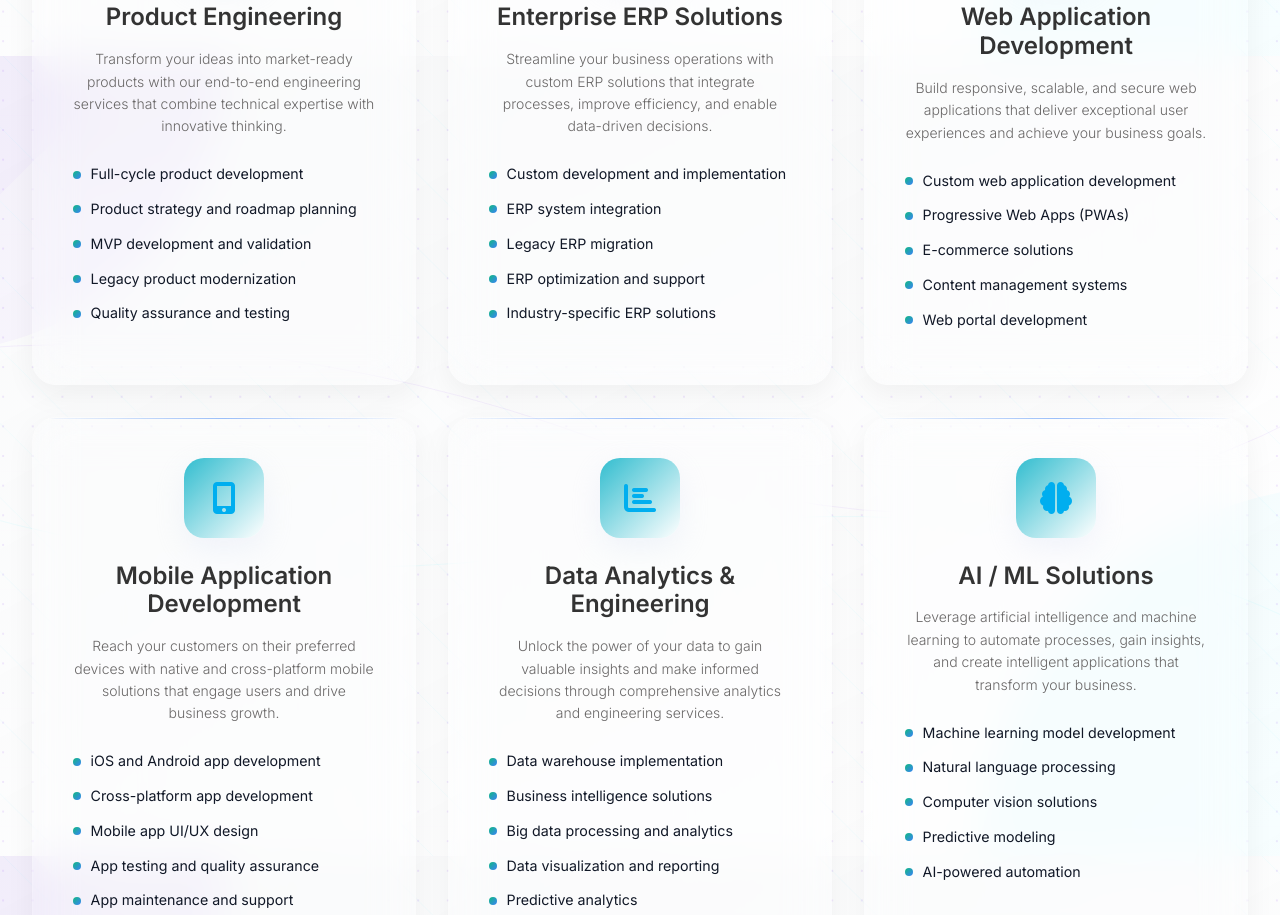
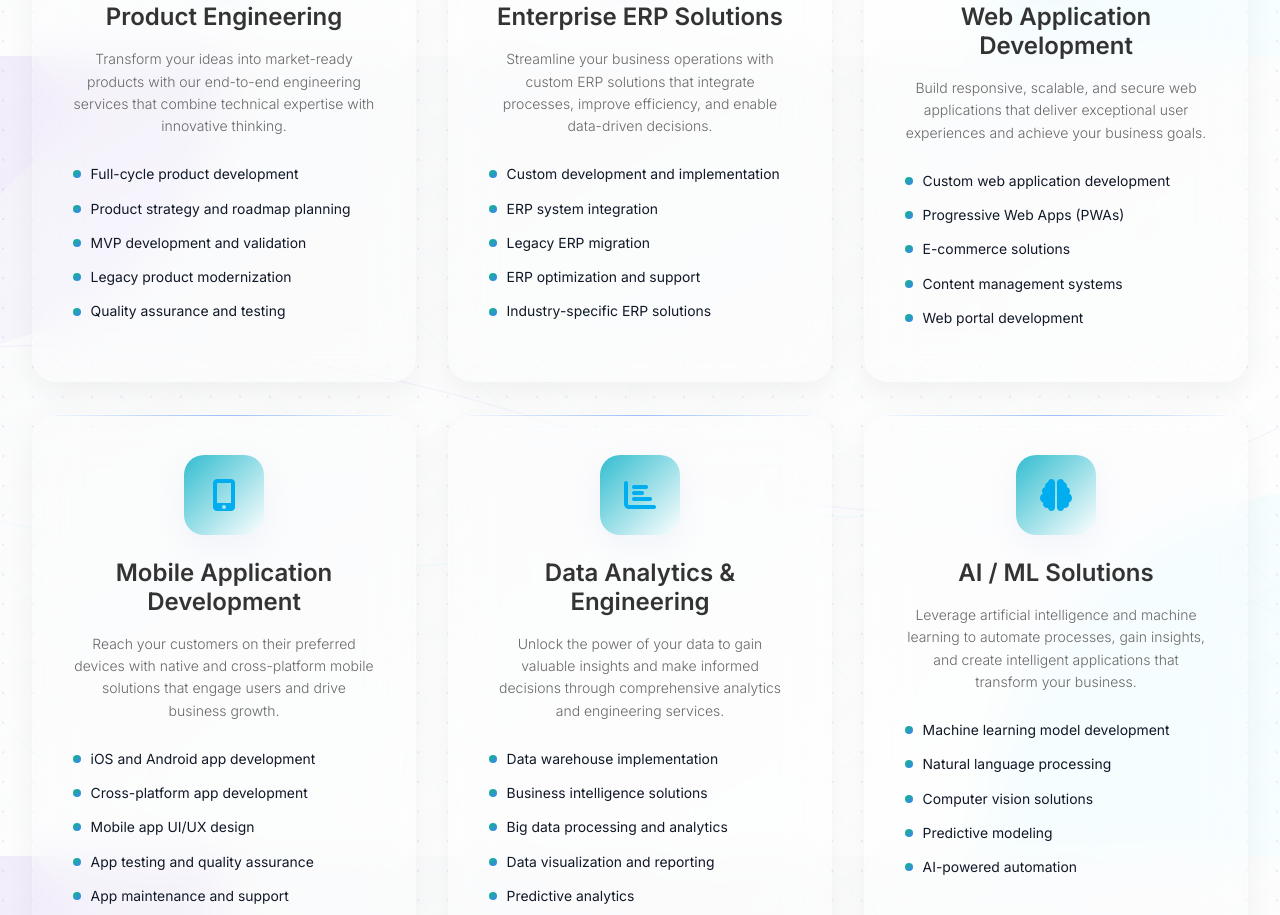
Before and after one commit to FJHTech/fjh, a plain HTML site: page what-we-do.html in a window 1280 px wide. Shown: the part 744-1659 px from the top of the page. Drawn offline with Linux system fonts and the light colour scheme.

Commit message:
word content size reduced

```diff
--- a/css/what-we-do.css
+++ b/css/what-we-do.css
@@ -118,7 +118,7 @@
     line-height: 1.6;
     margin-bottom: 0.75rem;
     color: #111827;
-    font-size: 0.89rem;
+    font-size: 0.87rem;
     gap: 0.6rem;
 }
 
```
